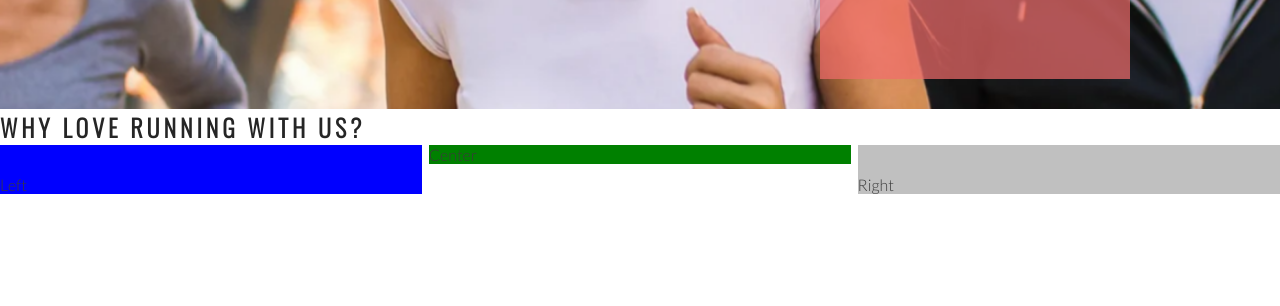
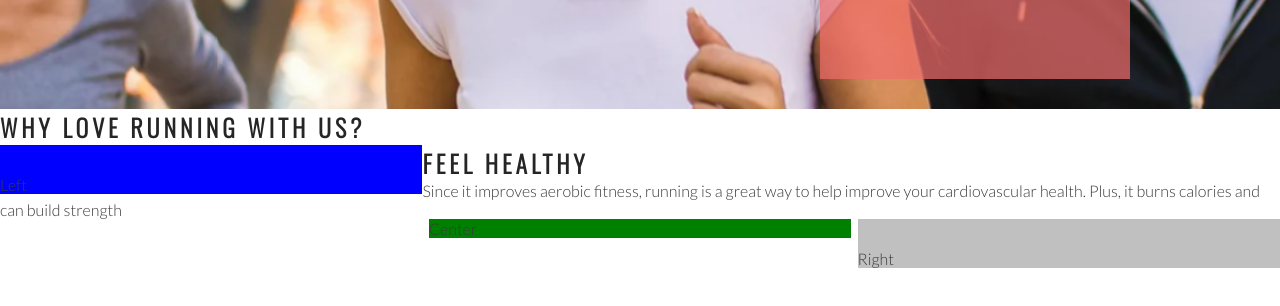
Before and after one commit to deagustinchristian/love-running, a plain HTML site: page index.html in a window 1280 px wide. Shown: the part 566-872 px from the top of the page. Drawn offline with nearby package versions, Linux system fonts and the light colour scheme.

Commit message:
Add div and h2 to h1

```diff
--- a/index.html
+++ b/index.html
@@ -41,6 +41,13 @@
     <section id="club-ethos">
         <h1>Why love running with us?</h1>
         <div id="left-about">Left</div>
+            <div class="left-about-heading">
+                <h2>Feel Healthy</h2>
+                   <p>
+                    Since it improves aerobic fitness, running is a great way to help improve your cardiovascular
+                    health. Plus, it burns calories and can build strength
+                   </p>
+            </div>
         <div id="right-about">Right</div>
         <div id="center-about">Center</div>
     </section>
```
